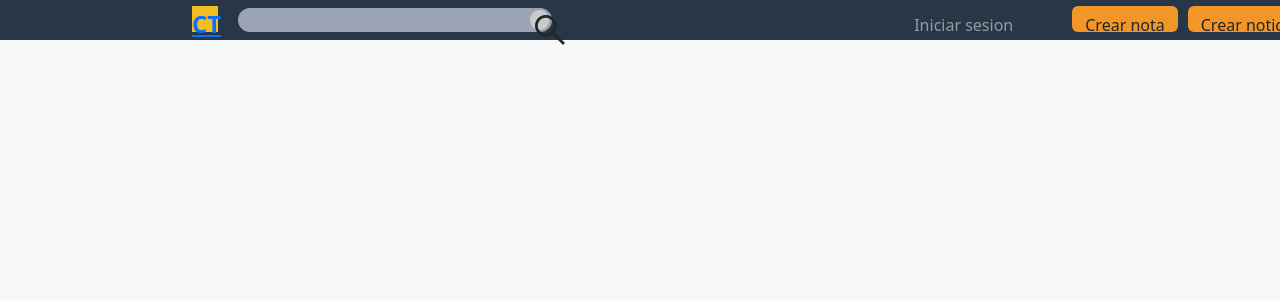
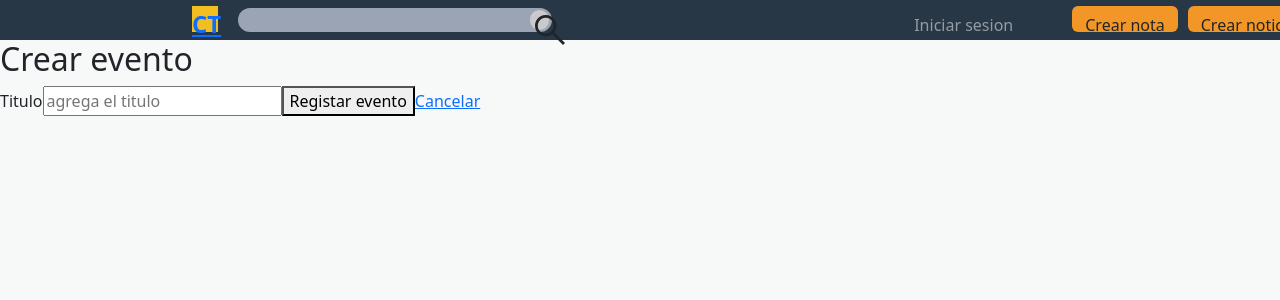
Before and after one commit to Rene-Mayhrem/COMTOL_frontend, a React (Create React App) app: page /create-event in a window 1280 px wide. Shown: the top 300 px of the page. Built offline with nearby package versions, Linux system fonts and the light colour scheme; no server answers.

Commit message:
Adding reading events

```diff
--- a/src/App.jsx
+++ b/src/App.jsx
@@ -8,6 +8,7 @@ import { useState } from 'react';
 import Magazine from './pages/magazine/Magazine.jsx';
 import GoogleModal from './feature/container/authentication/GoogleModal.js';
 import { AuthContextProvider, UserAuth } from './context/AuthContext.jsx';
+import CreateEvent from './pages/event/create/CreateEvent.jsx';
 
 function App() {
 
@@ -42,7 +43,7 @@ function App() {
             <Link to="/user-info" className={`btn btn-${contextTheme}-info`}>
               {/* <div> Welcome, {user?.displayName} </div> */}
             </Link>
-            <button className={`btn btn-${contextTheme}-create`}>Crear nota</button>
+            <Link className={`btn btn-${contextTheme}-create`} to="/create-event">Crear nota</Link>
             <button className={`btn btn-${contextTheme}-create`}>Crear noticia</button>
             <ReactSwitch
               className={`react-switch btn-mode ${contextTheme === 'dark' ? 'light' : 'dark'}`}
@@ -70,6 +71,7 @@ function App() {
             <Route path='/' element={<Home />} />
             <Route path='/user-info' element={<UserInfo />} />
             <Route path='/magazine' element={<Magazine />} />
+            <Route path='/create-event' element={<CreateEvent />}/>
           </Routes>
         </div>
       </div>
--- a/src/feature/container/magazine/MagazineContainer.jsx
+++ b/src/feature/container/magazine/MagazineContainer.jsx
@@ -4,28 +4,15 @@ import "./MagazineContainer.css";
 import { Link } from "react-router-dom";
 import axios from 'axios';
 
-const MagazineContainer = () => {
+const MagazineContainer = ({event}) => {
   const { contextTheme } = useThemeContext();
-  const [events, setEvents] = useState([]);
-
-  useEffect(() => {
-    loadEvents();
-  }, []);
-
-  const loadEvents = async () => {
-    const result = await axios.get("http://localhost:8080/events");
-    console.log(result.data);
-    setEvents(result.data);
-  }
 
   return (
     <Link to="/magazine">
       <button className={`magazine-container magazine-${contextTheme}`}>
-       {
-        events.map((event, index) => {
-          <h1 key={index}>{event.title}</h1>
-        })
-       }
+       holaaa
+       <h1>{event.title}</h1>
+       <p>{event.id}</p>
       </button>
     </Link>
   );
--- /dev/null
+++ b/src/pages/event/create/CreateEvent.jsx
@@ -0,0 +1,18 @@
+import React from 'react'
+import { Link } from 'react-router-dom'
+
+const CreateEvent = () => {
+  return (
+    <div className='form-create-event'>
+      <form>
+        <h2>Crear evento</h2>
+        <label htmlFor="title">Titulo</label>
+        <input type="text" className='form-create' placeholder='agrega el titulo' name='title'/>
+        <button type="submit" className="btn-form-create-event">Registar evento</button>
+        <Link className="btn-cancel-form-create-event" to="/">Cancelar</Link>
+      </form>
+    </div>
+  )
+}
+
+export default CreateEvent
--- a/src/pages/home/Home.jsx
+++ b/src/pages/home/Home.jsx
@@ -16,9 +16,19 @@ export default function Home() {
     const result = await axios.get("http://localhost:8080/tags");
     setTags(result.data);
     console.log(result.data)
-    console.log(tags);
   }
 
+  //? Consuming events endpoint
+  const [events, setEvents] = useState([]);
+  useEffect(() => {
+    loadEvents();
+  }, []);
+  const loadEvents = async () => {
+    const result = await axios.get("http://localhost:8080/events");
+    setEvents(result.data);
+    console.log(result.data);
+    console.log(events);
+  }
 
 
   return (
@@ -32,10 +42,13 @@ export default function Home() {
         </button>
       </div>
       <div className="magazine-section">
-        <MagazineContainer />
-        <MagazineContainer />
-        <MagazineContainer />
-        <MagazineContainer />
+        {/* <MagazineContainer /> */}
+        {
+          events.map((event, index) => {
+            console.log(event);
+            return <MagazineContainer key={index} event={event} />
+          })
+        }
       </div>
       <div className="menu-filter-section">
         <div className="tag-section">
```
Also changed, not shown: src/pages/event/create/CreateEvent.css (added).
